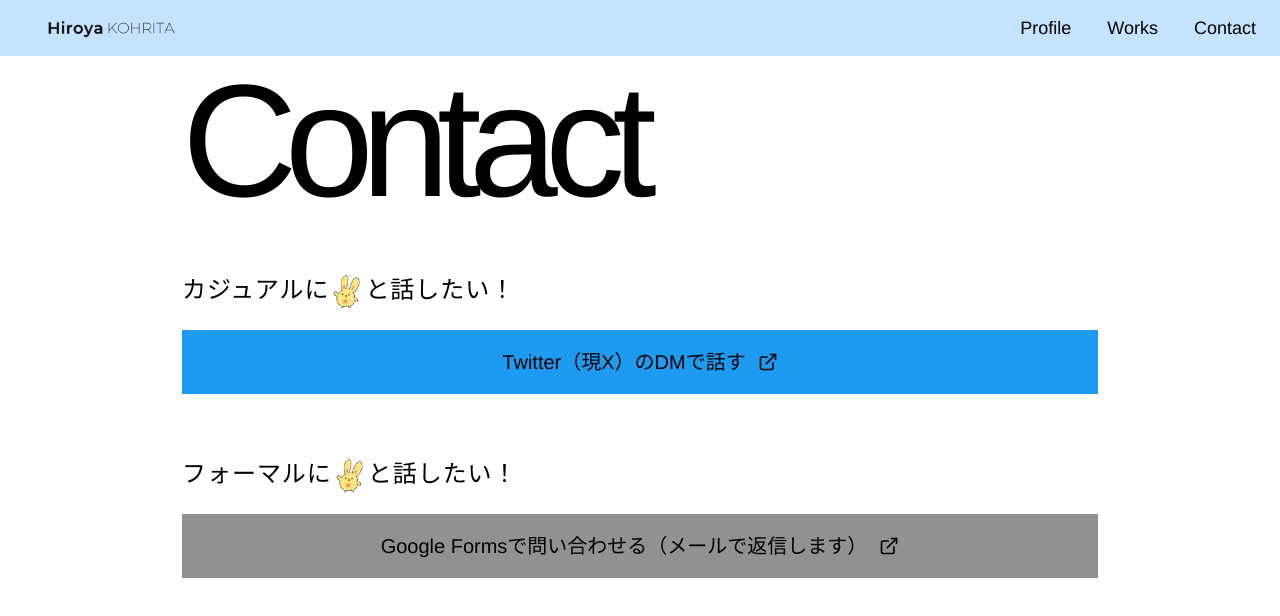
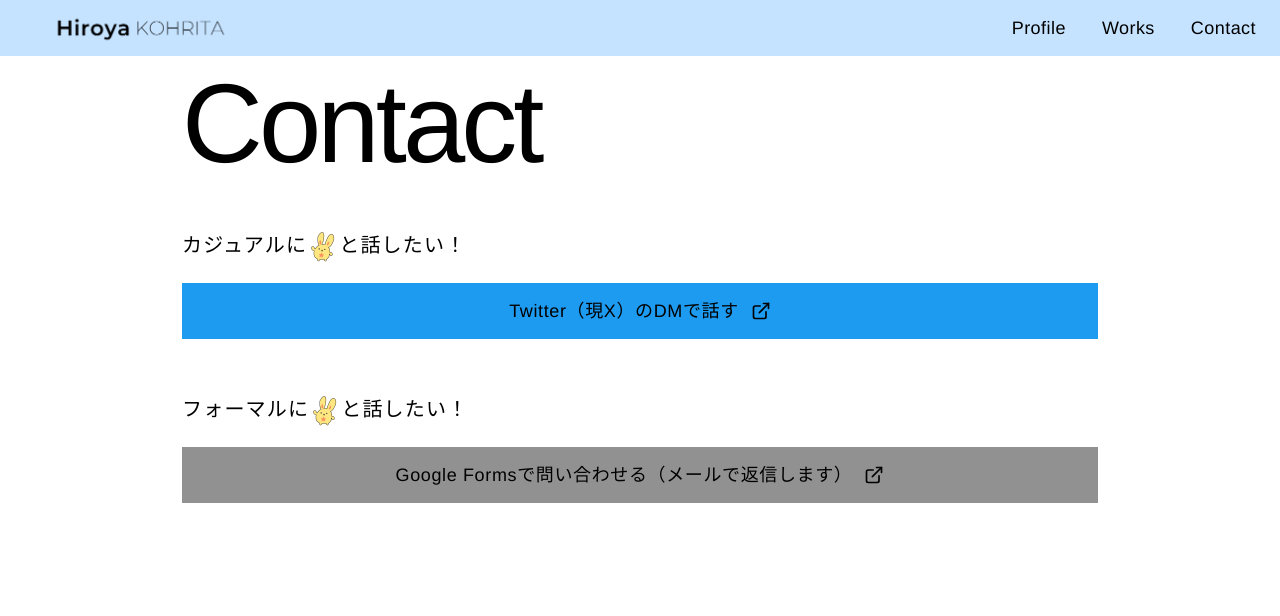
Before and after one commit to Hiroya220/portfolio, a Next.js app: page /contact in a window 1280 px wide. Shown: the top 616 px of the page. Built offline with nearby package versions, Linux system fonts and the light colour scheme; no server answers.

Commit message:
Update portfolio site

```diff
--- a/src/app/contact/page.tsx
+++ b/src/app/contact/page.tsx
@@ -13,9 +13,9 @@ export default function ContactPage() {
   return (
     <>
       <SiteHeader />
-      <main className="min-h-[calc(100dvh-3rem)] bg-white text-black sm:min-h-[calc(100dvh-3.5rem)]">
+      <main className="page-enter min-h-[calc(100dvh-3rem)] bg-white text-black sm:min-h-[calc(100dvh-3.5rem)]">
         <section className="mx-auto w-full max-w-[980px] px-5 pb-16 pt-4 sm:px-8 sm:pb-24">
-          <h1 className="text-[clamp(4.5rem,14vw,10rem)] font-normal leading-[0.86] tracking-[-0.08em]">
+          <h1 className="text-[clamp(3.4rem,9vw,7rem)] font-normal leading-[0.92] tracking-[-0.035em]">
             {contactContent.title}
           </h1>
           <ContactActions />
--- a/src/app/globals.css
+++ b/src/app/globals.css
@@ -46,6 +46,7 @@ body {
   background: var(--background);
   color: var(--foreground);
   font-family: var(--font-sans);
+  letter-spacing: 0.012em;
 }
 
 ::selection {
@@ -65,9 +66,10 @@ a {
 
 .top-stage {
   position: relative;
-  --intro-logo-fade: 0.45s;
-  --intro-delay: 2s;
+  --intro-logo-fade: 0.75s;
+  --intro-delay: 1s;
   --intro-move: 0.9s;
+  --intro-ease: cubic-bezier(0.65, 0, 0.35, 1);
   --intro-start: calc(var(--intro-logo-fade) + var(--intro-delay));
 }
 
@@ -79,8 +81,8 @@ a {
   opacity: 0;
   transform: translate(-50%, -50%);
   animation:
-    top-logo-fade var(--intro-logo-fade) cubic-bezier(0.22, 1, 0.36, 1) both,
-    top-logo-move var(--intro-move) cubic-bezier(0.22, 1, 0.36, 1) var(--intro-start) forwards;
+    top-logo-fade var(--intro-logo-fade) cubic-bezier(0.16, 1, 0.3, 1) both,
+    top-logo-move var(--intro-move) var(--intro-ease) var(--intro-start) forwards;
 }
 
 .top-panel {
@@ -92,35 +94,66 @@ a {
   grid-template-rows: repeat(3, minmax(0, 1fr));
   background: var(--sky-panel);
   transform: translateX(100%);
-  animation: top-panel-enter var(--intro-move) cubic-bezier(0.22, 1, 0.36, 1) var(--intro-start) forwards;
+  animation: top-panel-enter var(--intro-move) var(--intro-ease) var(--intro-start) forwards;
 }
 
 .top-panel-link {
   display: grid;
   place-items: center;
-  border: 2px solid transparent;
-  font-size: clamp(1.65rem, 3vw, 3.25rem);
-  letter-spacing: -0.04em;
+  font-size: clamp(1.45rem, 2.35vw, 2.55rem);
+  letter-spacing: 0.04em;
   transition:
-    border-color 240ms ease,
-    background 240ms ease,
-    letter-spacing 240ms ease;
+    background-color 260ms ease,
+    color 260ms ease;
 }
 
 .top-panel-link:hover,
 .top-panel-link:focus-visible {
-  border-color: #000000;
-  letter-spacing: 0;
+  background: #afd8ff;
   outline: none;
+}
+
+.top-panel-link:focus-visible {
+  box-shadow: inset 0 0 0 2px #000000;
+}
+
+.header-nav-link {
+  position: relative;
+  letter-spacing: 0.025em;
+}
+
+.header-nav-link::after {
+  content: "";
+  position: absolute;
+  right: 0.25rem;
+  bottom: 0.28rem;
+  left: 0.25rem;
+  height: 1px;
+  background: currentColor;
+  transform: scaleX(0);
+  transform-origin: right;
+  transition: transform 0.42s cubic-bezier(0.22, 1, 0.36, 1);
+}
+
+.header-nav-link:hover::after,
+.header-nav-link:focus-visible::after {
+  transform: scaleX(1);
+  transform-origin: left;
+}
+
+.page-enter {
+  animation: page-enter 0.95s cubic-bezier(0.22, 1, 0.36, 1) both;
 }
 
 @keyframes top-logo-fade {
   from {
+    filter: blur(8px);
     opacity: 0;
-    transform: translate(-50%, -50%) scale(0.985);
+    transform: translate(-50%, calc(-50% + 12px)) scale(0.975);
   }
 
   to {
+    filter: blur(0);
     opacity: 1;
     transform: translate(-50%, -50%) scale(1);
   }
@@ -144,6 +177,18 @@ a {
   }
 }
 
+@keyframes page-enter {
+  from {
+    opacity: 0;
+    transform: translateY(14px);
+  }
+
+  to {
+    opacity: 1;
+    transform: translateY(0);
+  }
+}
+
 .project-visual {
   background: #050505;
 }
@@ -161,17 +206,17 @@ a {
 
 .project-article {
   max-width: 780px;
-  font-size: clamp(1.05rem, 1.5vw, 1.25rem);
+  font-size: clamp(0.98rem, 1.25vw, 1.12rem);
   line-height: 1.85;
 }
 
 .project-article h2 {
   margin-top: 3rem;
   margin-bottom: 1rem;
-  font-size: clamp(2rem, 4vw, 4rem);
+  font-size: clamp(1.75rem, 3vw, 3rem);
   font-weight: 400;
   line-height: 0.95;
-  letter-spacing: -0.06em;
+  letter-spacing: -0.025em;
 }
 
 .project-article p {
@@ -188,8 +233,8 @@ a {
 @media (max-width: 767px) {
   .top-logo {
     animation:
-      top-logo-fade var(--intro-logo-fade) cubic-bezier(0.22, 1, 0.36, 1) both,
-      top-logo-move-mobile var(--intro-move) cubic-bezier(0.22, 1, 0.36, 1) var(--intro-start) forwards;
+      top-logo-fade var(--intro-logo-fade) cubic-bezier(0.16, 1, 0.3, 1) both,
+      top-logo-move-mobile var(--intro-move) var(--intro-ease) var(--intro-start) forwards;
   }
 
   .top-panel {
@@ -198,7 +243,7 @@ a {
     width: 100%;
     height: 55%;
     transform: translateY(100%);
-    animation: top-panel-enter-mobile var(--intro-move) cubic-bezier(0.22, 1, 0.36, 1) var(--intro-start) forwards;
+    animation: top-panel-enter-mobile var(--intro-move) var(--intro-ease) var(--intro-start) forwards;
   }
 }
 
--- a/src/app/works/page.tsx
+++ b/src/app/works/page.tsx
@@ -16,10 +16,10 @@ export default function WorksPage() {
   return (
     <>
       <SiteHeader />
-      <main className="min-h-[calc(100dvh-3rem)] bg-white text-black sm:min-h-[calc(100dvh-3.5rem)]">
+      <main className="page-enter min-h-[calc(100dvh-3rem)] bg-white text-black sm:min-h-[calc(100dvh-3.5rem)]">
         <section className="mx-auto w-full max-w-[1440px] px-5 pb-20 pt-4 sm:px-8 sm:pb-28">
           <div className="grid gap-6 border-b border-black/20 pb-8 lg:grid-cols-[1fr_420px] lg:items-end">
-            <h1 className="text-[clamp(4.5rem,14vw,13rem)] font-normal leading-[0.78] tracking-[-0.09em]">
+            <h1 className="text-[clamp(3.4rem,10vw,8rem)] font-normal leading-[0.86] tracking-[-0.04em]">
               Works
             </h1>
             <p className="max-w-md text-base leading-relaxed text-black/65 sm:text-lg">
--- a/src/components/contact/contact-actions.tsx
+++ b/src/components/contact/contact-actions.tsx
@@ -3,7 +3,7 @@ import { contactContent } from "@/content/contact";
 import { assetPaths } from "@/content/assets";
 import { OptionalImage } from "@/components/shared/optional-image";
 
-function RabbitIcon({ className = "inline-block size-9 align-middle" }: { className?: string }) {
+function RabbitIcon({ className = "inline-block size-8 align-middle" }: { className?: string }) {
   return (
     <OptionalImage
       src={assetPaths.rabbit}
@@ -20,9 +20,9 @@ function RabbitIcon({ className = "inline-block size-9 align-middle" }: { classN
 
 export function ContactActions() {
   return (
-    <div className="mt-12 grid gap-14 sm:mt-16 sm:gap-16">
+    <div className="mt-10 grid gap-12 sm:mt-14 sm:gap-14">
       <section>
-        <p className="mb-5 text-xl tracking-[0.04em] sm:text-2xl">
+        <p className="mb-5 text-lg tracking-[0.06em] sm:text-xl">
           {contactContent.casualLead}
           <RabbitIcon />
           と話したい！
@@ -31,7 +31,7 @@ export function ContactActions() {
           href={contactContent.x.href}
           target="_blank"
           rel="noreferrer"
-          className="group flex min-h-16 items-center justify-center gap-3 px-5 text-center text-xl text-black transition-transform duration-300 hover:-translate-y-1 focus-visible:outline focus-visible:outline-2 focus-visible:outline-offset-4 focus-visible:outline-black"
+          className="group flex min-h-14 items-center justify-center gap-3 px-5 text-center text-base tracking-[0.035em] text-black transition-transform duration-300 hover:-translate-y-1 focus-visible:outline focus-visible:outline-2 focus-visible:outline-offset-4 focus-visible:outline-black sm:text-lg"
           style={{ backgroundColor: contactContent.x.background }}
         >
           {contactContent.x.label}
@@ -40,7 +40,7 @@ export function ContactActions() {
       </section>
 
       <section>
-        <p className="mb-5 text-xl tracking-[0.04em] sm:text-2xl">
+        <p className="mb-5 text-lg tracking-[0.06em] sm:text-xl">
           {contactContent.formalLead}
           <RabbitIcon />
           と話したい！
@@ -49,7 +49,7 @@ export function ContactActions() {
           href={contactContent.forms.href}
           target="_blank"
           rel="noreferrer"
-          className="group flex min-h-16 items-center justify-center gap-3 px-5 text-center text-xl text-black transition-transform duration-300 hover:-translate-y-1 focus-visible:outline focus-visible:outline-2 focus-visible:outline-offset-4 focus-visible:outline-black"
+          className="group flex min-h-14 items-center justify-center gap-3 px-5 text-center text-base tracking-[0.035em] text-black transition-transform duration-300 hover:-translate-y-1 focus-visible:outline focus-visible:outline-2 focus-visible:outline-offset-4 focus-visible:outline-black sm:text-lg"
           style={{ backgroundColor: contactContent.forms.background }}
         >
           {contactContent.forms.label}
--- a/src/components/home/intro-navigation.tsx
+++ b/src/components/home/intro-navigation.tsx
@@ -6,7 +6,7 @@ export function IntroNavigation() {
   return (
     <main className="top-stage min-h-dvh overflow-hidden bg-white text-black">
       <div className="top-logo" aria-hidden="true">
-        <Logo linked={false} priority imageClassName="w-[240px] sm:w-[300px] lg:w-[360px]" />
+        <Logo linked={false} priority imageClassName="w-[300px] sm:w-[400px] lg:w-[480px]" />
       </div>
 
       <nav className="top-panel" aria-label="Top navigation">
--- a/src/components/layout/site-header.tsx
+++ b/src/components/layout/site-header.tsx
@@ -17,7 +17,7 @@ export function SiteHeader() {
   return (
     <header className="sticky top-0 z-50 h-12 bg-sky-panel text-black sm:h-14">
       <div className="flex h-full items-center justify-between px-3 sm:px-5">
-        <Logo priority imageClassName="w-[146px] sm:w-[180px]" />
+        <Logo priority imageClassName="w-[190px] sm:w-[238px]" />
         <nav aria-label="Primary navigation">
           <ul className="flex items-center gap-5 text-base leading-none sm:gap-7 sm:text-lg">
             {primaryNavigation.map((link) => {
@@ -29,7 +29,7 @@ export function SiteHeader() {
                     href={link.href}
                     aria-current={active ? "page" : undefined}
                     className={cn(
-                      "rounded-sm px-1 py-2 transition-colors duration-300 hover:text-white focus-visible:outline focus-visible:outline-2 focus-visible:outline-offset-4 focus-visible:outline-black",
+                      "header-nav-link rounded-sm px-1 py-2 transition-colors duration-300 hover:text-white focus-visible:outline focus-visible:outline-2 focus-visible:outline-offset-4 focus-visible:outline-black",
                       active ? "text-white" : "text-black",
                     )}
                   >
--- a/src/components/profile/profile-detail-accordion.tsx
+++ b/src/components/profile/profile-detail-accordion.tsx
@@ -19,12 +19,12 @@ export function ProfileDetailAccordion({ openLabel, closeLabel, items }: Profile
   const [open, setOpen] = useState(false);
 
   return (
-    <section className="mt-14 border-y border-black/35 sm:mt-20">
+    <section className="mt-12 border-y border-black/35 sm:mt-16">
       <button
         type="button"
         aria-expanded={open}
         onClick={() => setOpen((current) => !current)}
-        className="flex w-full items-center justify-between py-4 text-left text-lg transition-colors hover:text-black/60 focus-visible:outline focus-visible:outline-2 focus-visible:outline-offset-4 focus-visible:outline-black sm:text-xl"
+        className="flex w-full items-center justify-between py-4 text-left text-base tracking-[0.04em] transition-colors hover:text-black/60 focus-visible:outline focus-visible:outline-2 focus-visible:outline-offset-4 focus-visible:outline-black sm:text-lg"
       >
         <span>{open ? closeLabel : openLabel}</span>
         <ChevronDown className={cn("size-5 transition-transform duration-500", open && "rotate-180")} strokeWidth={1.6} />
@@ -39,7 +39,7 @@ export function ProfileDetailAccordion({ openLabel, closeLabel, items }: Profile
         <div className="overflow-hidden">
           <dl className="pb-5 sm:pb-7">
             {items.map((item) => (
-              <div key={item.label} className="grid gap-1 border-t border-black/15 py-2.5 text-base sm:grid-cols-[180px_1fr] sm:gap-6 sm:text-lg">
+              <div key={item.label} className="grid gap-1 border-t border-black/15 py-2.5 text-sm sm:grid-cols-[180px_1fr] sm:gap-6 sm:text-base">
                 <dt className="font-medium">{item.label}</dt>
                 <dd>{item.value}</dd>
               </div>
--- a/src/components/shared/logo.tsx
+++ b/src/components/shared/logo.tsx
@@ -13,14 +13,16 @@ type LogoProps = {
 
 export function Logo({ className, imageClassName, priority = false, linked = true }: LogoProps) {
   const image = (
-    <Image
-      src={assetPaths.logo}
-      alt={`${siteConfig.displayName} logo`}
-      width={1304}
-      height={248}
-      priority={priority}
-      className={cn("h-auto w-[150px] select-none sm:w-[184px]", imageClassName)}
-    />
+    <span className={cn("relative block aspect-[1304/248] w-[190px] overflow-hidden", imageClassName)}>
+      <Image
+        src={assetPaths.logo}
+        alt={`${siteConfig.displayName} logo`}
+        fill
+        sizes="(max-width: 640px) 230px, 520px"
+        priority={priority}
+        className="select-none object-cover object-center"
+      />
+    </span>
   );
 
   if (!linked) {
--- a/src/components/works/works-board.tsx
+++ b/src/components/works/works-board.tsx
@@ -48,12 +48,12 @@ export function WorksBoard({ projects, categories }: WorksBoardProps) {
               <ProjectVisual title={project.title} accent={project.accent} visual={project.visual} cover={project.cover} />
             </div>
             <div className="p-5 sm:p-6">
-              <div className="mb-8 flex items-center justify-between text-sm text-black/55">
+              <div className="mb-7 flex items-center justify-between text-xs tracking-[0.08em] text-black/55 sm:text-sm">
                 <span>{String(index + 1).padStart(2, "0")}</span>
                 <span>{project.category}</span>
               </div>
-              <h2 className="text-3xl leading-none tracking-[-0.05em] sm:text-4xl">{project.title}</h2>
-              <p className="mt-4 min-h-16 text-sm leading-relaxed text-black/65 sm:text-base">{project.description}</p>
+              <h2 className="text-2xl leading-tight tracking-[-0.02em] sm:text-3xl">{project.title}</h2>
+              <p className="mt-4 min-h-16 text-sm leading-relaxed text-black/65">{project.description}</p>
               <div className="mt-7 flex items-center justify-between border-t border-black/15 pt-4 text-sm">
                 <span>{project.year}</span>
                 <ArrowUpRight className="size-5 transition-transform duration-300 group-hover:-translate-y-1 group-hover:translate-x-1" strokeWidth={1.5} />
```
Also changed, not shown: src/app/profile/page.tsx (+4 -4 lines), src/app/works/[slug]/page.tsx (+4 -4 lines).
